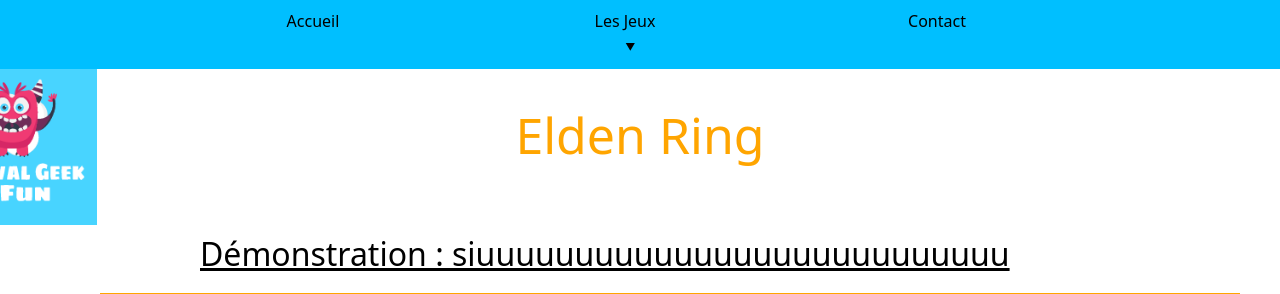
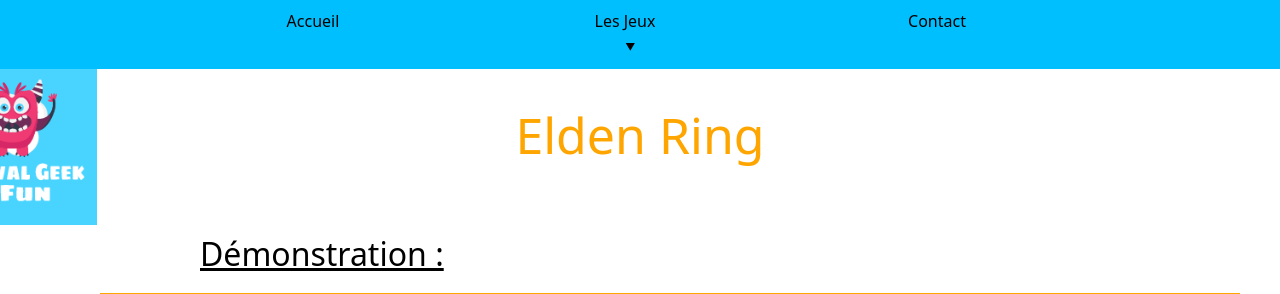
Before and after one commit to theolmd/projetweb, a PHP site: page /game_eldenring.php in a window 1280 px wide. Shown: the part 159-453 px from the top of the page. Run offline with PHP 8.4, Linux system fonts and the light colour scheme.

Commit message:
siuuuuuuuuuuuuuuuuu

```diff
--- a/game_eldenring.php
+++ b/game_eldenring.php
@@ -33,7 +33,7 @@
 
         <!--Container video-->
     <H2 id="sfDemoTitle">
-        Démonstration : siuuuuuuuuuuuuuuuuuuuuuuuuuuu
+        Démonstration :
     </H2>
         <div id="gameVideo" class="container">
             <iframe width="560" height="315" src="https://www.youtube.com/embed/JldMvQMO_5U" id="sfVideo"
```
